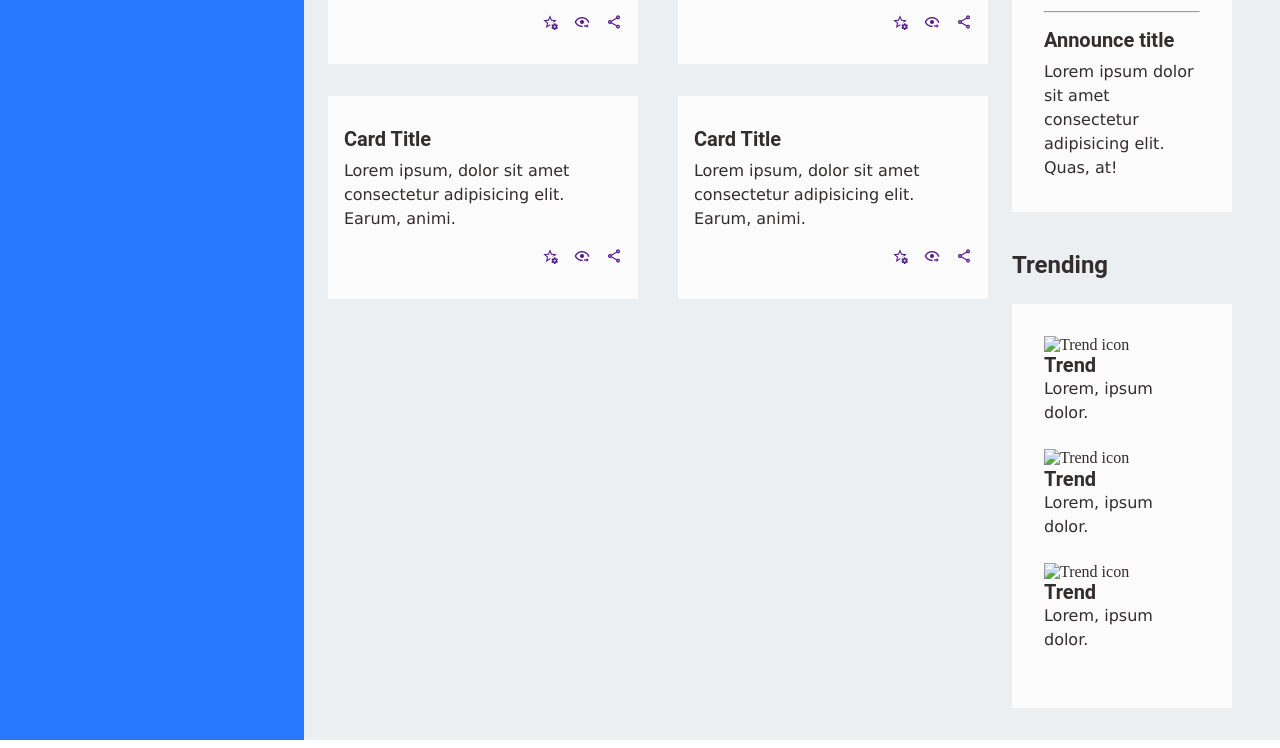
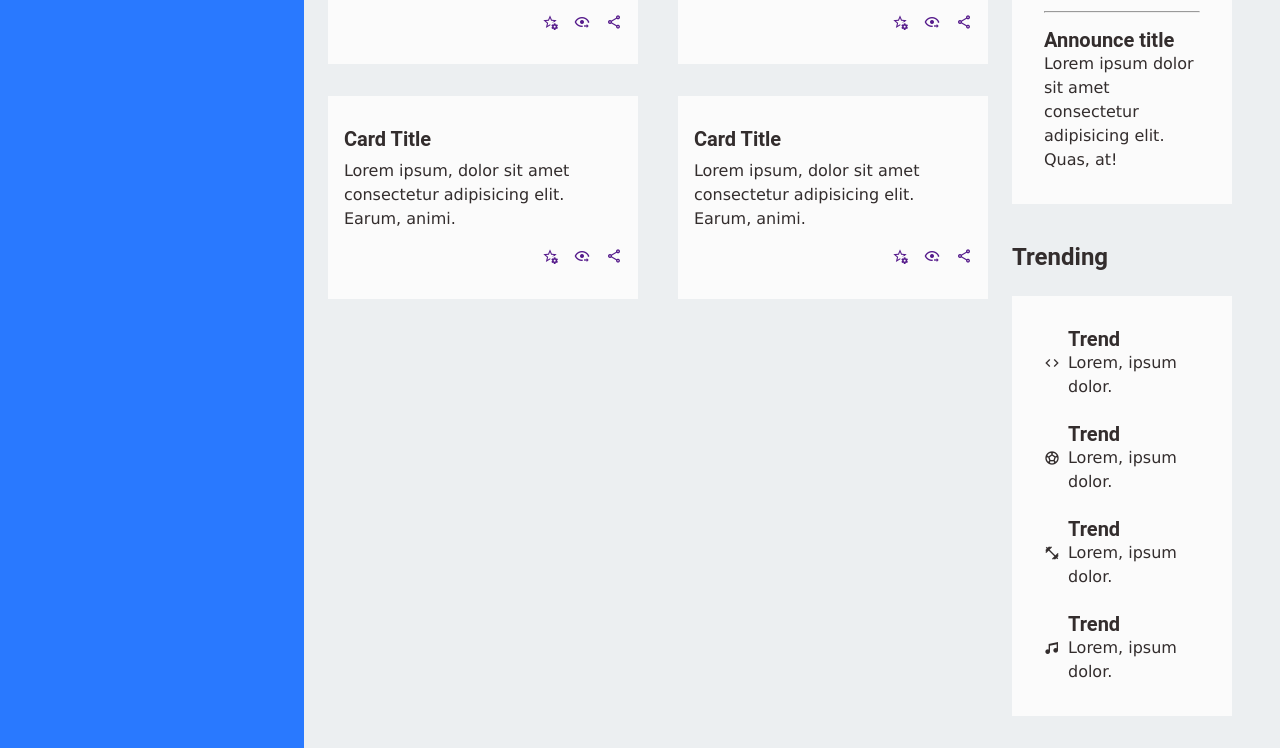
Before and after one commit to catalinbroinas/admin-dashboard, a website: page index.html in a window 1280 px wide. Shown: the part 603-1351 px from the top of the page. Drawn offline with Linux system fonts and the light colour scheme.

Commit message:
Add trend icons and layout, fix spacing on aside Remove margin-bottom for last items

```diff
--- a/css/style.css
+++ b/css/style.css
@@ -127,6 +127,15 @@ ul li
     gap: 1rem;
 }
 
+.trend-item
+{
+    display: grid;
+    grid-template-columns: repeat(2, auto);
+    justify-content: space-around;
+    align-items: center;
+    gap: 0.5rem;
+}
+
 /* Spacing */
 .mb-1
 {
--- a/index.html
+++ b/index.html
@@ -214,7 +214,7 @@
                     </div>
                     <hr class="hr mx-2">
                     <div class="announce-item">
-                        <h4 class="sub-title card-title mb-1">Announce title</h4>
+                        <h4 class="sub-title card-title">Announce title</h4>
                         <p class="text">Lorem ipsum dolor sit amet consectetur adipisicing elit. Quas, at!</p>
                     </div>
                 </article>
@@ -224,21 +224,28 @@
                 <!-- Trending -->
                 <ul class="trend">
                     <li class="trend-item mb-3">
-                        <img src="" alt="Trend icon" class="trend-icon">
+                        <i class="mdi mdi-code-tags trend-logo"></i>
                         <div class="trend-desc">
                             <h6 class="sub-title card-title">Trend</h6>
                             <p class="text">Lorem, ipsum dolor.</p>
                         </div>
                     </li>
                     <li class="trend-item mb-3">
-                        <img src="" alt="Trend icon" class="trend-icon">
+                        <i class="mdi mdi-soccer user-logo"></i>
                         <div class="trend-desc">
                             <h6 class="sub-title card-title">Trend</h6>
                             <p class="text">Lorem, ipsum dolor.</p>
                         </div>
                     </li>
                     <li class="trend-item mb-3">
-                        <img src="" alt="Trend icon" class="trend-icon">
+                        <i class="mdi mdi-dumbbell user-logo"></i>
+                        <div class="trend-desc">
+                            <h6 class="sub-title card-title">Trend</h6>
+                            <p class="text">Lorem, ipsum dolor.</p>
+                        </div>
+                    </li>
+                    <li class="trend-item">
+                        <i class="mdi mdi-music user-logo"></i>
                         <div class="trend-desc">
                             <h6 class="sub-title card-title">Trend</h6>
                             <p class="text">Lorem, ipsum dolor.</p>
```
